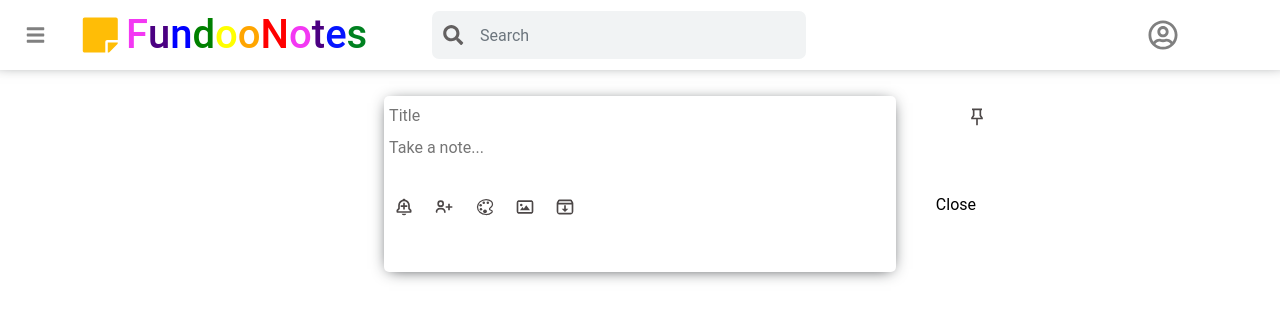
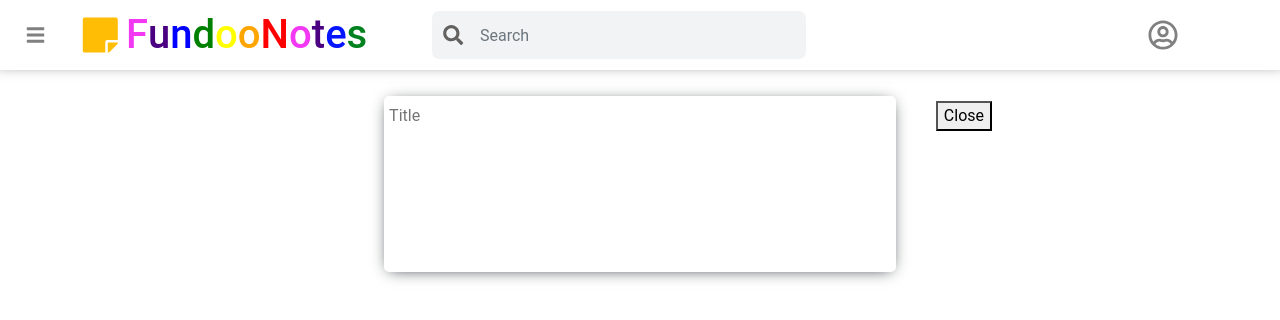
Before and after one commit to kirankumar-Matham96/Fundoo_Notes_React_Frontend, a React (Create React App) app in the folder my-first-react-app/: page /dashboard in a window 1280 px wide. Shown: the top 320 px of the page. Built offline with nearby package versions, Linux system fonts and the light colour scheme.

Commit message:
feat: add toggle to take a note tab

```diff
--- a/my-first-react-app/src/components/createNote.jsx
+++ b/my-first-react-app/src/components/createNote.jsx
@@ -14,11 +14,14 @@ const CreateNote = (props) => {
   };
 
   const [note, setNote] = useState(initialState);
+  const [initiateNote, setInitiateNote] = useState(true);
+
   // const { handleSubmit } = useForm();
 
   // const close = (event) =>
   const handleSubmit = (event) => {
     event.preventDefault();
+    setInitiateNote(!initiateNote);
     console.log(`event in handler: ${event.target.title}`);
     console.log(`note in create note: ${JSON.stringify(note)}`);
     const newObj = {
@@ -64,6 +67,25 @@ const CreateNote = (props) => {
   return (
     <div className="createNote">
       <div className="main_note">
+        {initiateNote ? (
+          <form className="form-part" id="form-fields" onSubmit={handleSubmit}>
+            <div className="row1">
+              <div className="input-group">
+                <input
+                  className="mb-0 mr-1"
+                  type="text"
+                  name="title"
+                  value={note.title}
+                  onChange={inputEvent}
+                  placeholder="Title"
+                />
+                <button className="close" type="submit">
+                  Close
+                </button>
+              </div>
+            </div>
+          </form>
+        ) : (
           <form className="form-part" id="form-fields" onSubmit={handleSubmit}>
             <div className="row1">
               <div className="input-group">
@@ -106,11 +128,7 @@ const CreateNote = (props) => {
           <button className='close' type='submit' onClick={ close }>Close</button>
         </div> */}
           </form>
-        {/* <div className='row2'>
-        <RiPushpin2Line className='pin'/>
-        <button className='close' type='submit' onClick={ close }>Close</button>
-        </div> */}
-        {/* </form> */}
+        )}
       </div>
     </div>
   );
```
Lines whose indentation alone changed are shown as unchanged.
